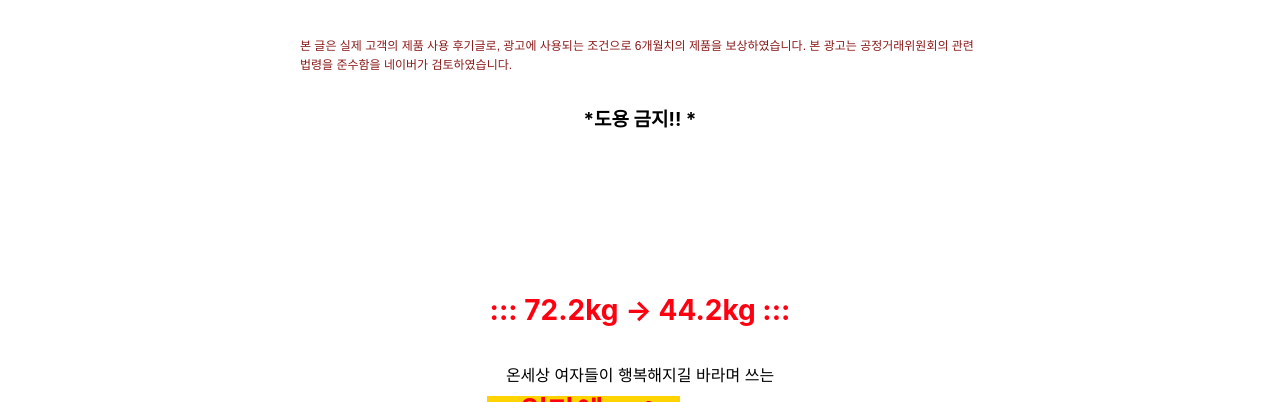
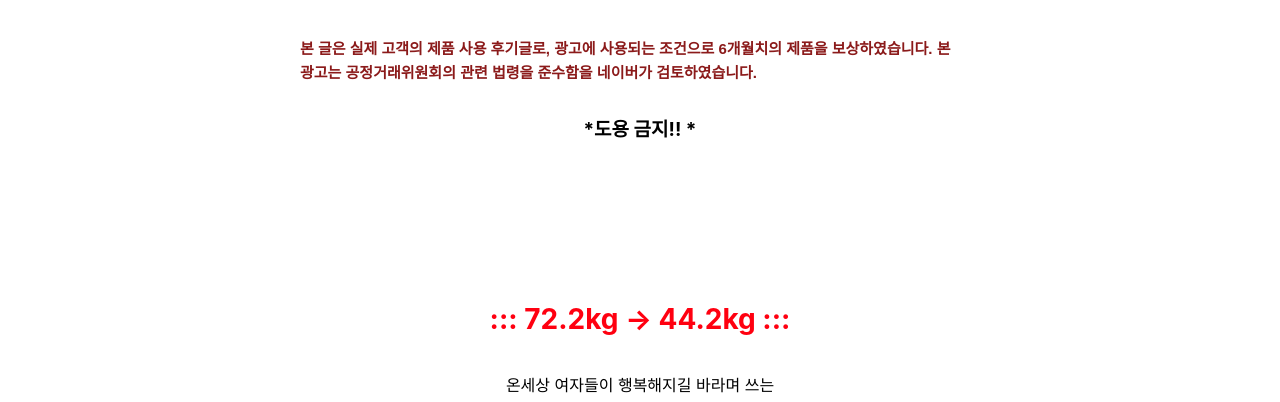
Before and after one commit to kkrkyurin/fast-slim-blog-clone, a plain HTML site: page review/index.html in a window 1280 px wide. Shown: the part 318-720 px from the top of the page. Drawn offline with Linux system fonts and the light colour scheme; a web font is replaced by a local one.

Commit message:
review: disclosure larger & bold (15px, 700) 규린님 지시

```diff
--- a/review/index.html
+++ b/review/index.html
@@ -199,7 +199,7 @@ body{margin:0;background:#fff}
 <!-- _BLOG_CONTENTS_HEADER_TAIL -->
     <!-- SE_DOC_HEADER_END -->
     <div class="se-main-container">
-<p class="vk-disclosure se-ff-nanumgothic" style="display:none;margin:0 0 18px;padding:0 20px;font-family:se-nanumgothic,inherit;font-size:12px;line-height:1.6;color:#8b1a1a;text-align:left;word-break:keep-all;">본 글은 실제 고객의 제품 사용 후기글로, 광고에 사용되는 조건으로 6개월치의 제품을 보상하였습니다. 본 광고는 공정거래위원회의 관련 법령을 준수함을 네이버가 검토하였습니다.</p>
+<p class="vk-disclosure se-ff-nanumgothic" style="display:none;margin:0 0 18px;padding:0 20px;font-family:se-nanumgothic,inherit;font-size:15px;font-weight:700;line-height:1.6;color:#8b1a1a;text-align:left;word-break:keep-all;">본 글은 실제 고객의 제품 사용 후기글로, 광고에 사용되는 조건으로 6개월치의 제품을 보상하였습니다. 본 광고는 공정거래위원회의 관련 법령을 준수함을 네이버가 검토하였습니다.</p>
 <script>/* 고지문: 기본 표시. 네이버 외 광고(utm_source가 naver 아님)로 들어왔을 때만 숨김 — 2026-11-25 메인 접근 반려 대응 */(function(){var m=location.search.match(/[?&]utm_source=([^&]*)/);var e=document.querySelector(".vk-disclosure");if(e)e.style.display=(m&&m[1]!=="naver")?"none":"block";})();</script>
                 <div class="se-component se-text se-l-default" id="SE-dbf446f7-e611-4e1d-aaf8-582ec23f9f5e">
                     <div class="se-component-content">
```
